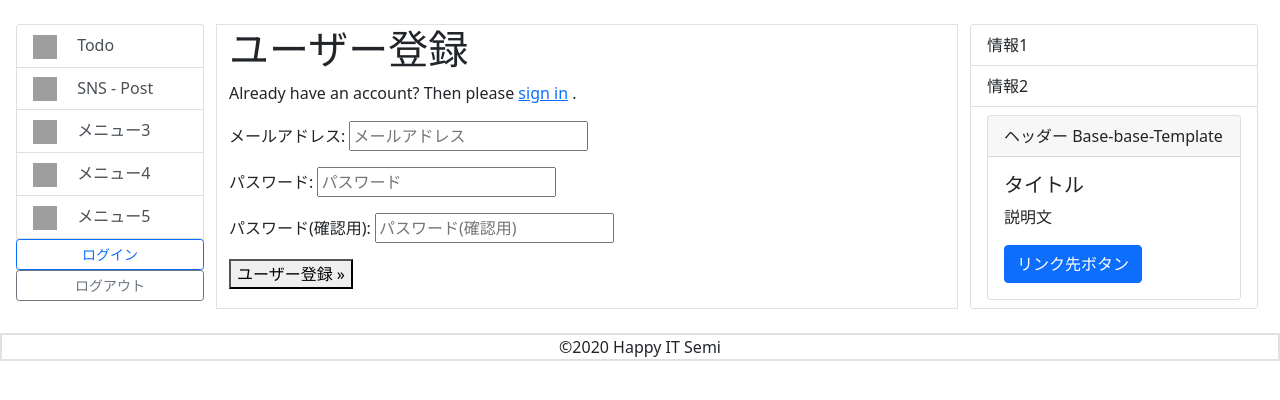
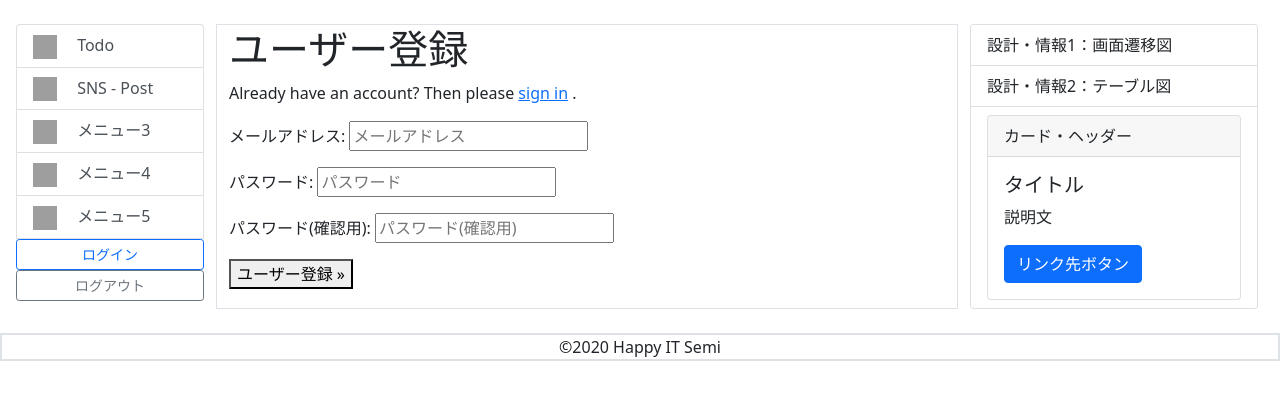
Before and after one commit to HappyITSemi/django_lesson, a Django app: page /accounts/signup/ in a window 1280 px wide. Shown: the part 56-456 px from the top of the page. Run offline with Django 3.2, Linux system fonts and the light colour scheme; some libraries are stand-ins or nearby versions; grey boxes are pictures that could not be loaded.

Commit message:
Basic-構成-4

```diff
--- a/templates/base.html
+++ b/templates/base.html
@@ -68,12 +68,12 @@
         <div class="col-lg-3 order-3">
             <div class="card" style="width: 18rem;">
                 <ul class="list-group list-group-flush">
-                    <li class="list-group-item">情報1</li>
-                    <li class="list-group-item">情報2</li>
+                    <li class="list-group-item">設計・情報1：画面遷移図</li>
+                    <li class="list-group-item">設計・情報2：テーブル図</li>
                     <li class="list-group-item">
                         <div class="card">
                             <div class="card-header">
-                                ヘッダー Base-base-Template
+                                カード・ヘッダー
                             </div>
                             <div class="card-body">
                                 <h5 class="card-title">タイトル</h5>
```
Also changed, not shown: static/images/django-table.png (added), 1 other file.
